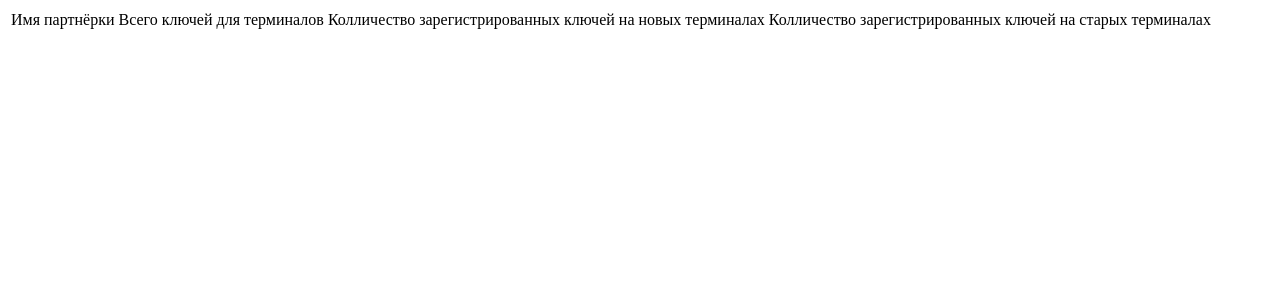
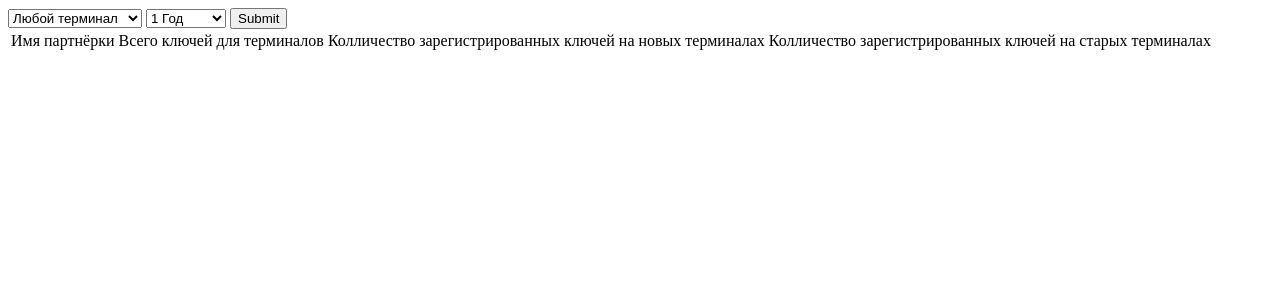
Before and after one commit to ast7raz/term, a Django app: template mysite/templates/part_term.html in a window 1280 px wide. Shown: the top 300 px of the page. Run offline with Django 3.2, Linux system fonts and the light colour scheme; the template is opened without the code that fills it, so the values that code supplies are empty.

Commit message:
added form on part_term page

```diff
--- a/mysite/templates/part_term.html
+++ b/mysite/templates/part_term.html
@@ -5,7 +5,27 @@
     <title>Title</title>
 </head>
 <body>
+<form action=".", method="GET" >
+<select name="version">
+    <option value="">Любой терминал</option>
+    <option value=".">Старый терминал</option>
+    <option value="~">Новый терминал</option>
 
+</select>
+    <select name="Number_of_days">
+        <option value=1>1 День</option>
+        <option value=2>2 Дня</option>
+        <option value=5>5 Дня</option>
+        <option value=7>1 Неделя</option>
+        <option value=14>2 Недели</option>
+        <option value=30>1 Месяц</option>
+        <option value=60>2 Месяц</option>
+        <option selected value=365 >1 Год</option>
+
+    </select>
+<input type="submit">
+
+</form>
 <table>
     <thead>
     <td>Имя партнёрки</td>
--- a/mysite/terminals/Lib.py
+++ b/mysite/terminals/Lib.py
@@ -1,5 +1,6 @@
 import psutil
 from phonebook.models import Partner
+import datetime
 
 def test_procces(pid, serch_string):
     try:
@@ -39,10 +40,12 @@ def kill_proc(pid):
         return False
     p.kill()
     return True
-def get_part_on_version_term(version=""):
+def get_part_on_version_term(version="", date=datetime.datetime.utcnow() - datetime.timedelta(days=30)):
     partners = Partner.objects.all()
     if version != "":
         partners = partners.filter(keys__version__icontains=version)
+    partners = partners.filter(keys__date_time_last_online__gte=date)
+    #print(datetime.datetime.utcnow() - datetime.timedelta(days=10))
     partners = partners.distinct()
     partners = partners.order_by("part_name")
     return partners
```
Also changed, not shown: mysite/terminals/views.py (+8 -6 lines).
